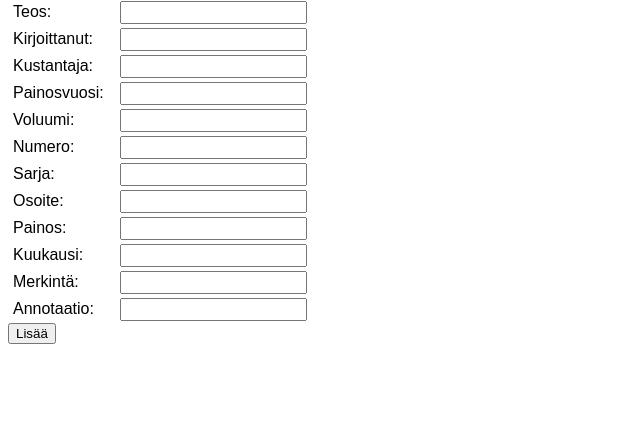
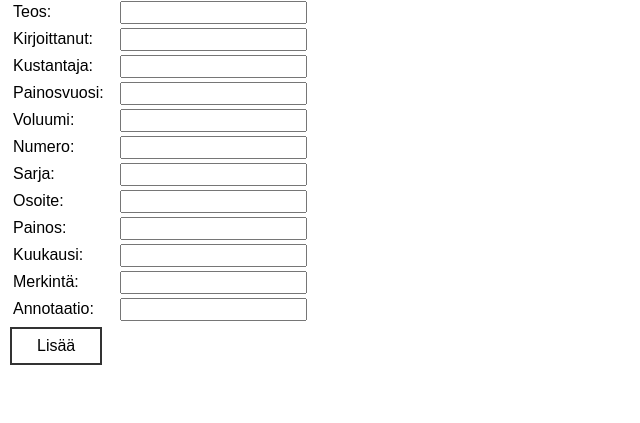
Before and after one commit to Hillomunkit/Viitteidenhallinta, a Flask app: page /new_reference in a window 1280 px wide. Shown: the part 262-685 px from the top of the page, without its empty margins (0-640 px from the left). Run offline with Flask 3, Linux system fonts and the light colour scheme.

Commit message:
changed button look for buttons: lisää, tallenna muutokset, poista and muokkaa

```diff
--- a/src/templates/layout.html
+++ b/src/templates/layout.html
@@ -84,6 +84,22 @@
           float: left;
           clear: left;
           text-align: right;
+          background-color: white;
+          padding: 8px 25px;
+          text-align: center;
+          text-decoration: none;
+          display: inline-block;
+          font-size: 16px;
+          margin: 4px 2px;
+          transition-duration: 0.4s;
+          cursor: pointer;
+          background-color: white;
+          color: black;
+          border: 2px solid #333;
+      }
+      .box Button:hover{
+          background-color: #333;
+          color: white;
       }
 
 
```
